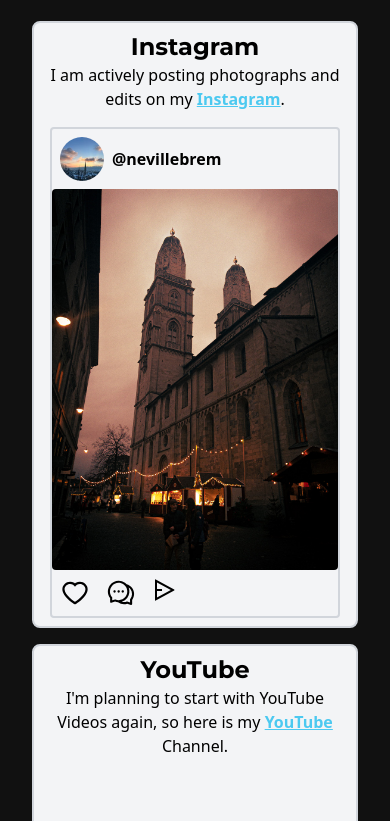
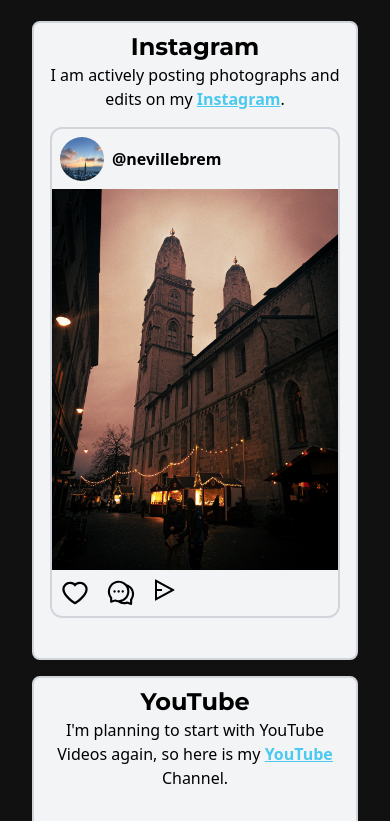
Before and after one commit to nevthereal/nevillebrem-react, a React (Create React App) app: page / in a window 390 px wide. Shown: the part 4981-5802 px from the top of the page. Built offline with nearby package versions, Linux system fonts and the light colour scheme; grey boxes are pictures that could not be loaded; some icons are missing.

Commit message:
updated social section

```diff
--- a/src/components/Social.jsx
+++ b/src/components/Social.jsx
@@ -14,13 +14,13 @@ const Social = () => {
             <h3 className="font-bold font-[Montserrat]">Instagram</h3>
             <p>I am actively posting photographs and edits on my <a className='link' href="https://instagram.com/nevillebrem" target='_blank' rel='noreferrer'>Instagram</a>.</p>
 
-            <div id='post' className='text-left border-2 border-gray-300 rounded mt-4 md:w-72 mx-auto'>
+            <div id='post' className='text-left border-2 border-gray-300 rounded-xl mt-4 mb-8 md:w-72 mx-auto'>
               <div className='grid'>
                 <div className='flex m-2'>
                   <a href="https://instagram.com/nevillebrem" target='_blank' rel='noreferrer'><img src={ig_profile_pic} alt="instagram pp" className='rounded-full h-[2.75rem]' /></a>
                   <p className='my-auto ml-2 font-bold'><a href="https://instagram.com/nevillebrem"  target='_blank' rel='noreferrer'>@nevillebrem</a></p>
                 </div>
-                <a href="https://www.instagram.com/p/CmcanrFMSsv" target='_blank' rel='noreferrer'><img className='rounded' src={grossmunster} alt="grossmeunster zurich" /></a>
+                <a href="https://www.instagram.com/p/CmcanrFMSsv" target='_blank' rel='noreferrer'><img src={grossmunster} alt="grossmeunster zurich" /></a>
               </div>
               <div className='flex gap-4 m-2'>
                   <a href="https://www.instagram.com/p/CmcanrFMSsv" target='_blank' rel='noreferrer'><AiOutlineHeart className='text-3xl'></AiOutlineHeart></a>
@@ -33,7 +33,7 @@ const Social = () => {
           <div className='px-4 py-2 my-4 card basis-1/2'>
             <h3 className="font-bold font-[Montserrat]">YouTube</h3>
             <p>I'm planning to start with YouTube Videos again, so here is my <a className='link' href="https://youtube.com/@nevbrm">YouTube</a> Channel.</p>
-            <iframe className='rounded-xl mx-auto my-16 border-2 border-gray-300 sm:w-[320px] sm:h-[180px] md:w-[640px]  md:h-[360px] w-64 h-36' src="https://www.youtube.com/embed/upFU6sJDQvc" title="YouTube video player" frameborder="0" allow="accelerometer; autoplay; clipboard-write; encrypted-media; gyroscope; picture-in-picture" allowfullscreen></iframe>
+            <iframe className='rounded-xl mx-auto my-16 border-2 border-gray-300 sm:w-[320px] sm:h-[180px] md:w-[640px]  md:h-[360px] w-64 h-36' src="https://www.youtube.com/embed/W3wbHMoED_Y" title="YouTube video player" frameborder="0" allow="accelerometer; autoplay; clipboard-write; encrypted-media; gyroscope; picture-in-picture" allowfullscreen></iframe>
           </div>
         </div>
     </div>
```
